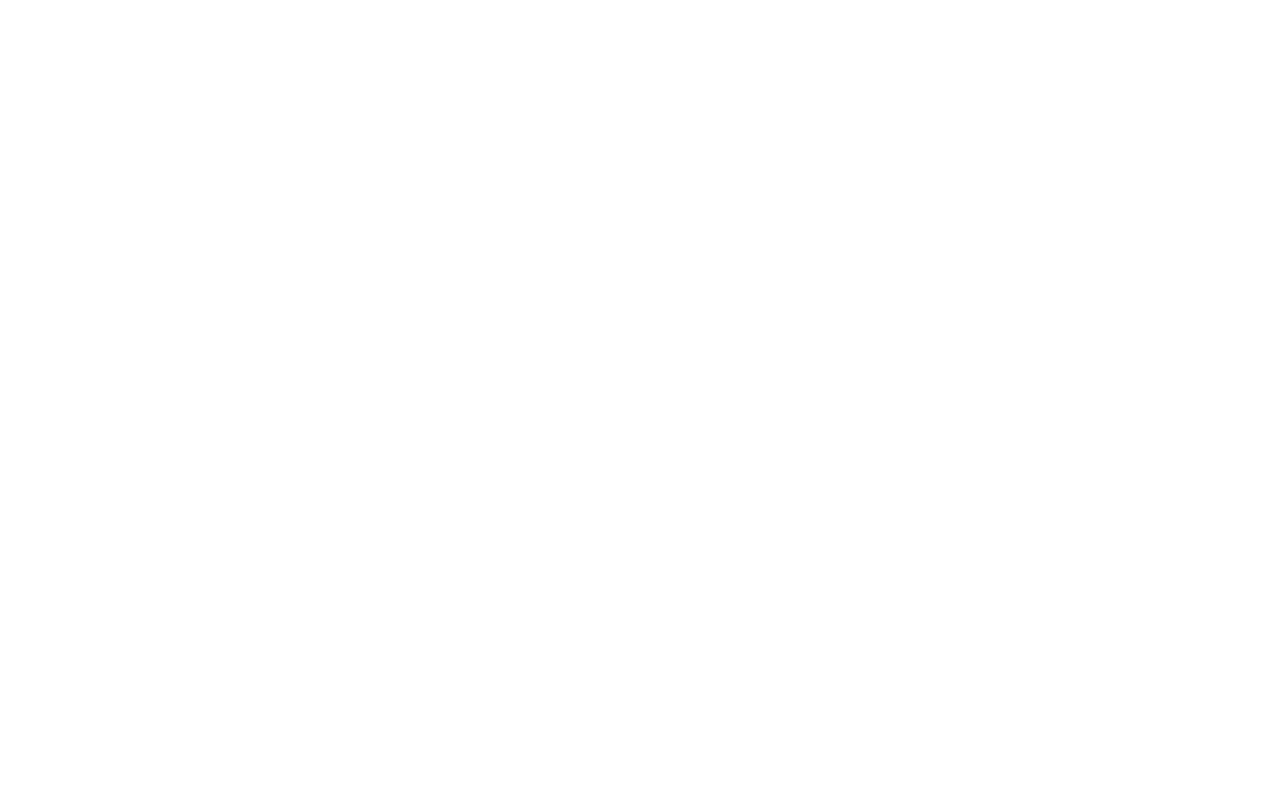
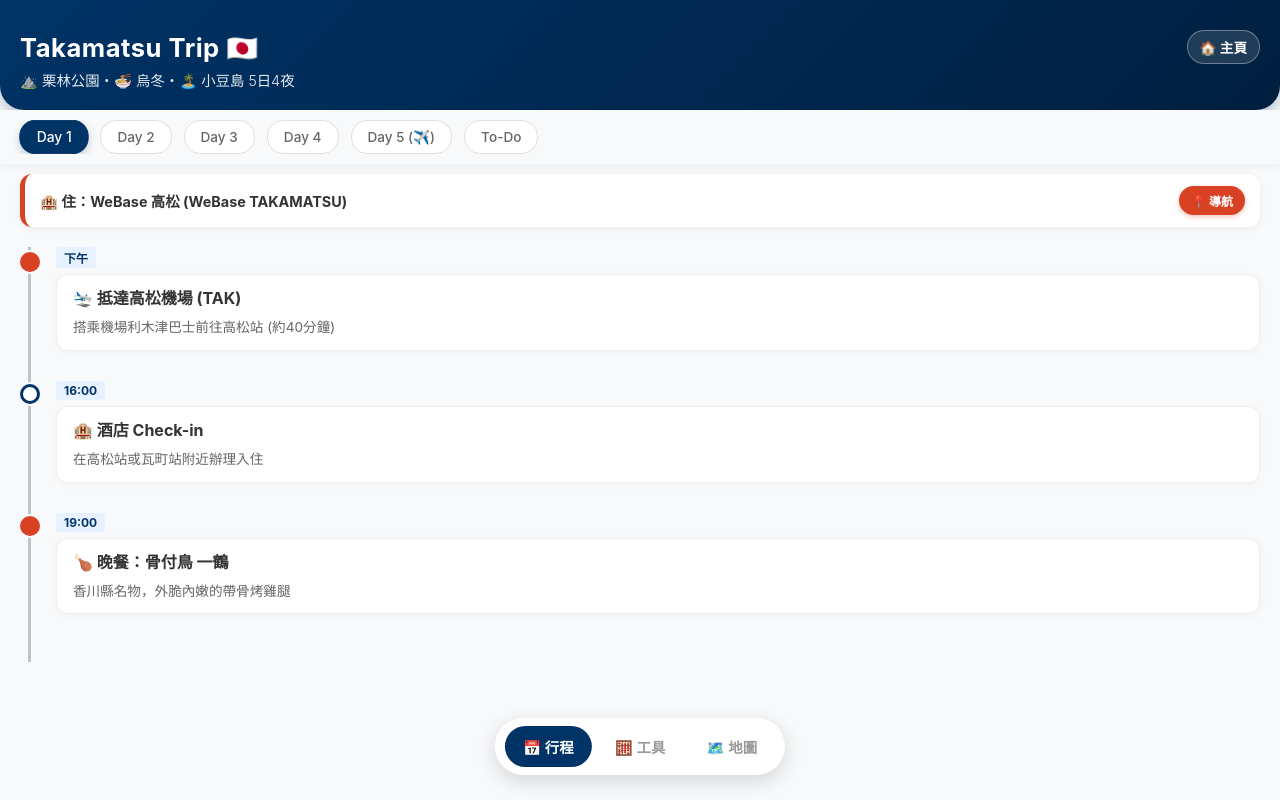
Before and after one commit to monmonmibo/monmonmibo.github.io, a React (Vite) app: page /tak26 in a window 1280 px wide. Before the commit this address had no page. Built offline with nearby package versions, Linux system fonts and the light colour scheme.

Commit message:
Update trip dates (UKB26, DAN26) and add Takamatsu (TAK26) itinerary with Day 2 Kojima trip

```diff
--- a/src/App.jsx
+++ b/src/App.jsx
@@ -4,6 +4,7 @@
 import NGO26 from './pages/NGO26/NGO26';
 import DAN26 from './pages/DAN26/DAN26';
 import UKB26 from './pages/UKB26/UKB26';
+import TAK26 from './pages/TAK26/TAK26';
 import './App.css'; // Keep if you add global app styles later
 
 function App() {
@@ -15,6 +16,7 @@
         <Route path="/ngo26" element={<NGO26 />} />
         <Route path="/danang26" element={<DAN26 />} />
         <Route path="/ukb26" element={<UKB26 />} />
+        <Route path="/tak26" element={<TAK26 />} />
       </Routes>
     </BrowserRouter>
   );
--- a/src/pages/Home/Home.jsx
+++ b/src/pages/Home/Home.jsx
@@ -13,7 +13,17 @@
                         神戶淡路島6日5夜 🇯🇵
                         <span className={`${styles.statusTag} ${styles.statusPlan}`}>Planning</span>
                     </h2>
-                    <span className={styles.dateText}>2026 Sep • 六甲山豪華露營・淡路島</span>
+                    <span className={styles.dateText}>2026 Nov • ⚓ 港口・🐄 和牛・🎡 淡路島</span>
+                </div>
+            </Link>
+
+            <Link to="/tak26" className={styles.tripCard}>
+                <div className={styles.tripInfo}>
+                    <h2>
+                        高松5日4夜 🇯🇵
+                        <span className={`${styles.statusTag} ${styles.statusPlan}`}>Planning</span>
+                    </h2>
+                    <span className={styles.dateText}>2026 Sep • ⛰️ 栗林公園・🍜 烏冬・🏝️ 小豆島</span>
                 </div>
             </Link>
 
@@ -23,7 +33,7 @@
                         峴港5日4夜 🇻🇳
                         <span className={`${styles.statusTag} ${styles.statusDone}`}>Finished</span>
                     </h2>
-                    <span className={styles.dateText}>2026 • CENTRE POINT Danang Hotel & Residence</span>
+                    <span className={styles.dateText}>2026 Apr • CENTRE POINT Danang Hotel & Residence</span>
                 </div>
             </Link>
 
--- /dev/null
+++ b/src/pages/TAK26/TAK26.jsx
@@ -0,0 +1,6 @@
+import TravelLayout from '../../components/TravelLayout/TravelLayout';
+import { tak26Data } from './tak26Data';
+
+export default function TAK26() {
+  return <TravelLayout data={tak26Data} />;
+}
--- /dev/null
+++ b/src/pages/TAK26/tak26Data.jsx
@@ -0,0 +1,128 @@
+export const tak26Data = {
+  id: "tak26",
+  header: {
+    title: "Takamatsu Trip 🇯🇵",
+    subtitle: "⛰️ 栗林公園・🍜 烏冬・🏝️ 小豆島 5日4夜"
+  },
+  days: [
+    {
+      id: "day1",
+      label: "Day 1",
+      hotel: "WeBase 高松 (WeBase TAKAMATSU)",
+      hotelQuery: "WeBase+TAKAMATSU",
+      timeline: [
+        {
+          time: "下午",
+          title: "🛬 抵達高松機場 (TAK)",
+          type: "highlight",
+          details: "搭乘機場利木津巴士前往高松站 (約40分鐘)"
+        },
+        {
+          time: "16:00",
+          title: "🏨 酒店 Check-in",
+          details: "在高松站或瓦町站附近辦理入住"
+        },
+        {
+          time: "19:00",
+          title: "🍗 晚餐：骨付鳥 一鶴",
+          type: "highlight",
+          details: "香川縣名物，外脆內嫩的帶骨烤雞腿"
+        }
+      ]
+    },
+    {
+      id: "day2",
+      label: "Day 2",
+      hotel: "WeBase 高松 (WeBase TAKAMATSU)",
+      hotelQuery: "WeBase+TAKAMATSU",
+      timeline: [
+        {
+          time: "09:30",
+          title: "🚉 高松 → 兒島",
+          details: "搭乘 JR 瀨戶大橋線前往兒島站 (約 30 分鐘)"
+        },
+        {
+          time: "10:30",
+          title: "👖 兒島牛仔褲街 (Jeans Street)",
+          type: "highlight",
+          details: "漫步於日本單寧聖地，尋找高品質的牛仔製品，吊掛的牛仔褲是必拍打卡位"
+        },
+        {
+          time: "13:00",
+          title: "🍜 午餐：兒島當地料理",
+          details: "在牛仔褲街或車站附近享用午餐"
+        },
+        {
+          time: "15:00",
+          title: "🌉 鷲羽山展望台",
+          type: "highlight",
+          details: "搭乘巴士前往鷲羽山，欣賞瀨戶大橋與瀨戶內海群島交織的絕景"
+        },
+        {
+          time: "18:00",
+          title: "🚉 返回高松",
+          details: "搭乘電車回到高松市區"
+        }
+      ]
+    },
+    {
+      id: "day3",
+      label: "Day 3",
+      hotel: "WeBase 高松 (WeBase TAKAMATSU)",
+      hotelQuery: "WeBase+TAKAMATSU",
+      timeline: [
+        {
+          time: "全日",
+          title: "🏝️ 小豆島一日遊",
+          type: "highlight",
+          details: "搭船前往小豆島：橄欖公園、寒霞溪纜車、天使之路"
+        }
+      ]
+    },
+    {
+      id: "day4",
+      label: "Day 4",
+      hotel: "WeBase 高松 (WeBase TAKAMATSU)",
+      hotelQuery: "WeBase+TAKAMATSU",
+      timeline: [
+        {
+          time: "上午",
+          title: "🏯 高松城 (玉藻公園)",
+          details: "日本三大「水城」之一，欣賞與海相連的護城河"
+        },
+        {
+          time: "下午",
+          title: "🎨 屋島 (Yashima)",
+          type: "highlight",
+          details: "前往屋島展望台，俯瞰瀨戶內海的壯麗景致"
+        }
+      ]
+    },
+    {
+      id: "day5",
+      label: "Day 5 (✈️)",
+      hotel: "WeBase 高松 (WeBase TAKAMATSU)",
+      hotelQuery: "WeBase+TAKAMATSU",
+      hotelNote: "Check-out",
+      timeline: [
+        {
+          time: "上午",
+          title: "🛍️ 最後購物",
+          details: "高松站周邊買手信"
+        },
+        {
+          time: "下午",
+          title: "🚕 前往高松機場",
+          type: "highlight",
+          details: "結束瀨戶內海悠閒之旅"
+        }
+      ]
+    }
+  ],
+  todos: [
+    { id: 'tak-todo-1', main: '預約餐廳：骨付鳥 一鶴', sub: '晚餐熱門選' },
+    { id: 'tak-todo-2', main: '查閱渡輪時間', sub: '前往小豆島/直島' },
+    { id: 'tak-todo-3', main: 'Visit Japan Web', sub: '入境手續' },
+  ],
+  mapText: "🗺️ 高松 & 瀨戶內海地圖"
+};
```
Also changed, not shown: 1 other file (tests, documents, lock files or other folders).
